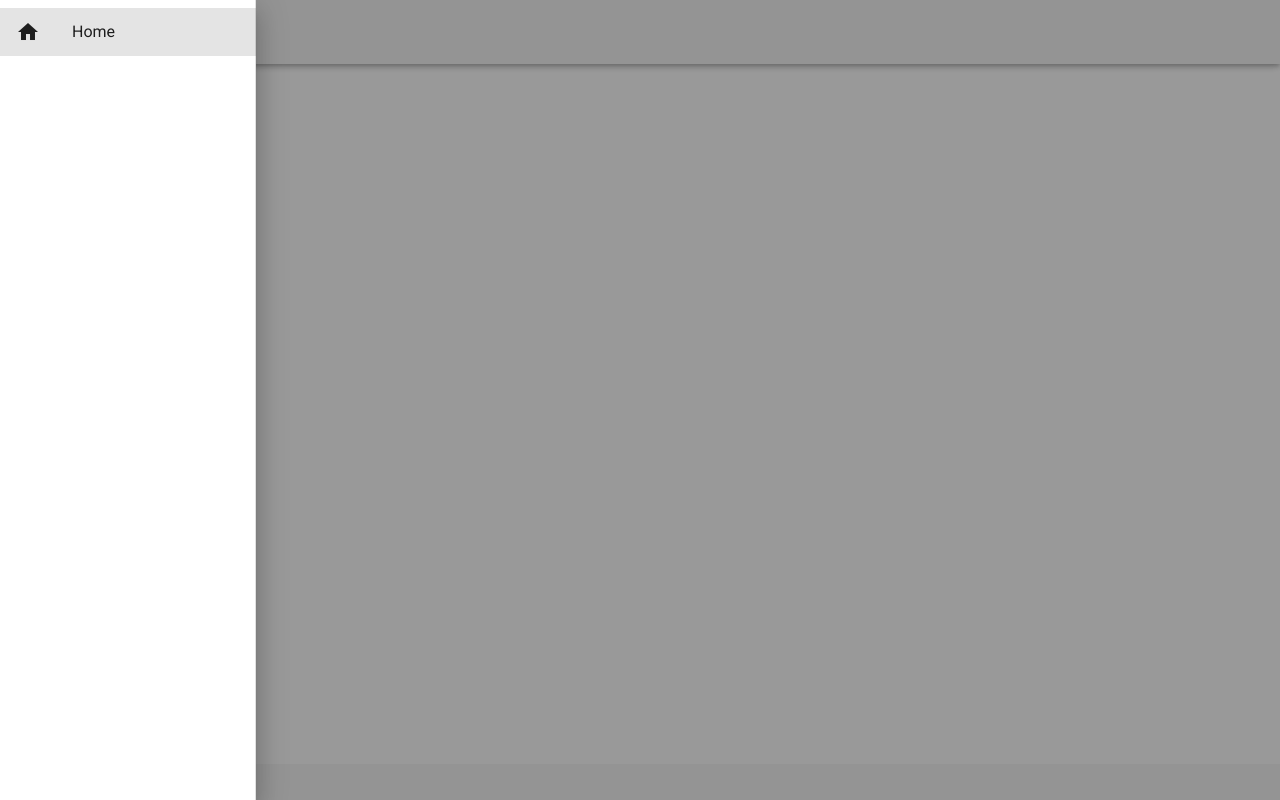
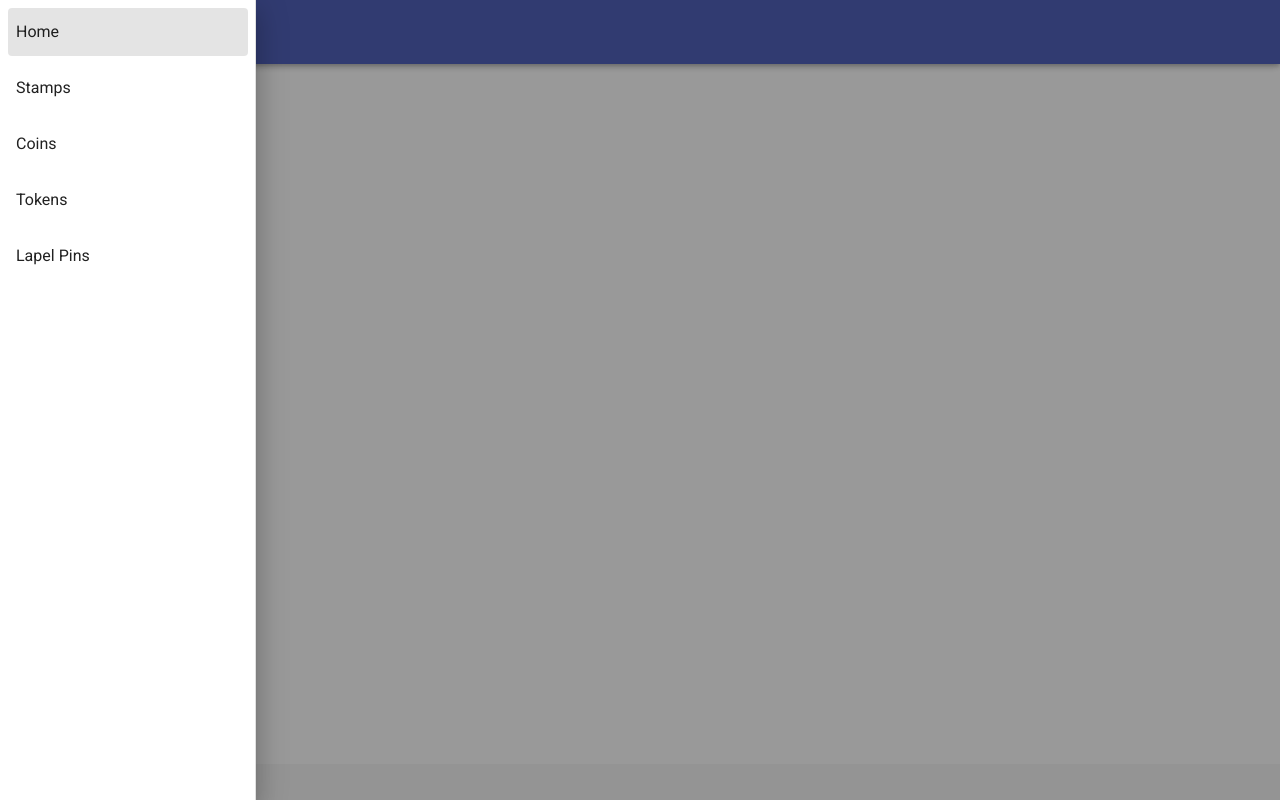
Before and after one commit to ShaiGerbi/Israeli-Store, a Nuxt app: page / in a window 1280 px wide. Both pictures are taken after a click on the button 28 px from the left and 32 px from the top of the page. Built offline with nearby package versions, Linux system fonts and the light colour scheme.

Commit message:
Add new pages to nav & Design nav

```diff
--- a/components/TheHeader.vue
+++ b/components/TheHeader.vue
@@ -1,17 +1,14 @@
 <template>
   <div>
 
-    <v-app-bar fixed app>
+    <v-app-bar color="indigo" dark fixed app>
       <v-app-bar-nav-icon @click.stop="drawer = !drawer" />
       <v-toolbar-title v-text="title" />
     </v-app-bar>
 
     <v-navigation-drawer v-model="drawer" app fixed temporary>
-      <v-list>
+      <v-list nav>
         <v-list-item v-for="(item, i) in items" :key="i" :to="item.to" router exact>
-          <v-list-item-action>
-            <v-icon>{{ item.icon }}</v-icon>
-          </v-list-item-action>
           <v-list-item-content>
             <v-list-item-title v-text="item.title" />
           </v-list-item-content>
@@ -32,9 +29,24 @@ export default {
       drawer: false,
       items: [
         {
-          icon: 'mdi-home',
           title: 'Home',
           to: '/'
+        },
+        {
+          title: 'Stamps',
+          to: '/stamps'
+        },
+        {
+          title: 'Coins',
+          to: '/coins'
+        },
+        {
+          title: 'Tokens',
+          to: '/tokens'
+        },
+        {
+          title: 'Lapel Pins',
+          to: '/lapel_pins'
         }
       ],
       title: 'Israeli Store'
```
